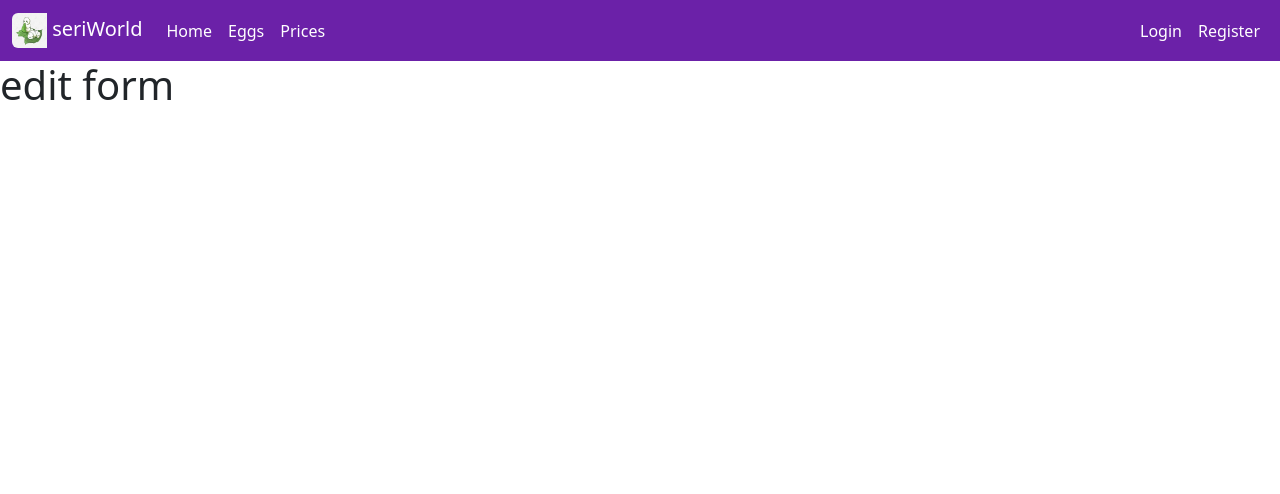
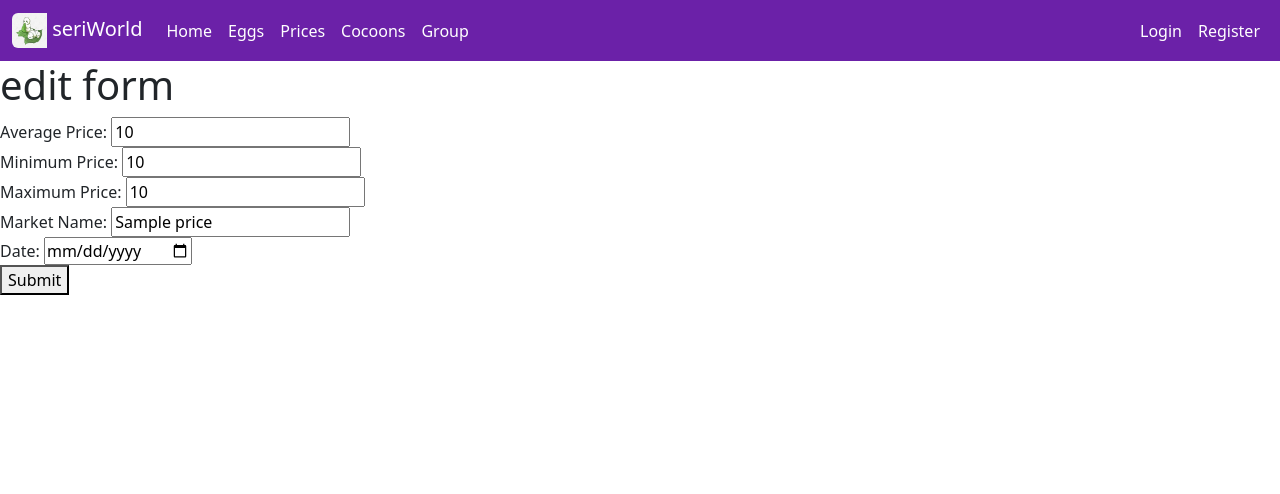
Before and after one commit to ashrithareddy-8074/seriEasy, a Node server app: page /prices/600000000000000000000001/edit in a window 1280 px wide. Shown: the top 494 px of the page. Run offline with Node 20, Linux system fonts and the light colour scheme; tables that the repository leaves empty hold one stand-in row (values such as "Sample post"); some libraries are stand-ins or nearby versions.

Commit message:
implemented cocoons feature

```diff
--- a/app.js
+++ b/app.js
@@ -65,6 +65,10 @@ app.get('/', (req, res) => {
   res.render('home')
 })
 
+app.get('/groups', (req, res) => {
+  res.render('group');
+})
+
 app.use('/eggs', eggRoutes)
 app.use('/', userRoutes)
 app.use('/prices', priceRoutes)
--- a/models/eggs.js
+++ b/models/eggs.js
@@ -14,6 +14,10 @@ const eggSchema = new Schema({
   },
   contact: {
     type: Number
+  },
+  owner:{
+    type: Schema.Types.ObjectId,
+    ref: 'User'
   }
 })
 
--- a/routes/eggs.js
+++ b/routes/eggs.js
@@ -13,6 +13,7 @@ router.get('/new', (req, res) => {
 
 router.post('/', async (req, res) => {
   const egg = new Egg(req.body)
+  egg.owner = req.user._id;
   await egg.save()
   req.flash('success', 'successfully added')
   res.redirect('/')
@@ -40,7 +41,7 @@ router.get('/:id/edit', async (req, res) => {
 
 router.put('/:id', async (req, res) => {
   const { id } = req.params
-  const egg = await Egg.findByIdAndUpdate(id, { ...req.body.egg })
+  const egg = await Egg.findByIdAndUpdate(id, { ...req.body })
   req.flash('success', 'successfully updated details')
   res.redirect(`/eggs/${egg._id}`)
 })
@@ -48,8 +49,8 @@ router.put('/:id', async (req, res) => {
 router.delete('/:id', async (req, res) => {
   const { id } = req.params
   await Egg.findByIdAndDelete(id)
+  req.flash('success', 'successfully delted')
   res.redirect('/eggs')
-  req.flash('success', 'successfully delted')
 })
 
 module.exports = router
--- a/routes/prices.js
+++ b/routes/prices.js
@@ -38,4 +38,11 @@ router.get('/:id/edit', async (req, res) => {
   res.render('prices/edit', { price })
 })
 
+router.put('/:id', async(req, res) =>{
+  const {id} = req.params;
+  const price = await Price.findByIdAndUpdate(id, {...req.body})
+  req.flash('success', 'successfully updated details');
+  res.redirect(`/prices/${price._id}`);
+})
+
 module.exports = router
--- a/views/cocoons/index.ejs
+++ b/views/cocoons/index.ejs
@@ -1,6 +1,8 @@
 <% layout('layouts/boilerplate') %>
 
 <h1>Cocoons available</h1>
+
+<a href="/cocoons/new">Add new</a>
 
 <% for(let cocoon of cocoons) {%>
 
@@ -9,5 +11,6 @@
       <li>Location: <%= cocoon.location %></li>
       <li>Quantity: <%= cocoon.expectedQuantity %></li>
       <li>Contact<%= cocoon.contact %></li>
+      <li><a href="/cocoons/<%= cocoon._id %>">View</a></li>
     </ul>
     <% } %>
--- a/views/eggs/index.ejs
+++ b/views/eggs/index.ejs
@@ -1,5 +1,5 @@
 <% layout('layouts/boilerplate') %>
-
+<a href="/eggs/new/">New</a>
 <h1>Eggs availability</h1>
 
 <% for(let egg of eggs) {%>
--- a/views/partials/navbar.ejs
+++ b/views/partials/navbar.ejs
@@ -20,6 +20,12 @@
           <li class="nav-item">
             <a class="nav-link" style="color:white;" href="/prices">Prices</a>
           </li>
+          <li class="nav-item">
+            <a href="/cocoons" class="nav-link" style="color:white;">Cocoons</a>
+          </li>
+          <li>
+            <a href="/groups" class="nav-link" style="color:white;">Group</a>
+          </li>
         </ul>
         </div>
         <div class="navbar-nav ms-auto " >
--- a/views/prices/edit.ejs
+++ b/views/prices/edit.ejs
@@ -1,3 +1,19 @@
 <% layout('layouts/boilerplate') %>
 
 <h1>edit form</h1>
+
+<div>
+    <form action="/prices/<%= price._id %>?_method=PUT" method="POST">
+        <label for="averagePrice">Average Price: </label>
+        <input type="number" value="<%= price.averagePrice %>" name="averagePrice" id="averagePrice" min="0"><br>
+        <label for="minimumPrice">Minimum Price: </label>
+        <input type="number" value="<%= price.minimumPrice %>" name="minimumPrice" id="minimumPrice" min="0"><br>
+        <label for="maximumPrice">Maximum Price: </label>
+        <input type="number" value="<%= price.maximumPrice %>" name="maximumPrice" id="maximumPrice" min="0"><br>
+        <label for="marketName">Market Name: </label>
+        <input type="text" value="<%= price.marketName %>" id="marketName" name="marketName"><br>
+        <label for="date">Date: </label>
+        <input type="date" value="" id="date" name="date"><br>
+        <button>Submit</button>
+    </form>
+</div>
--- a/views/prices/index.ejs
+++ b/views/prices/index.ejs
@@ -1,5 +1,6 @@
 <% layout('layouts/boilerplate') %>
 
+<a href="/prices/new">New</a>
 <h1>Prices</h1>
 
 <% for(let price of prices) {%>
@@ -11,5 +12,6 @@
             <li>Maximum Price: <%= price.maximumPrice %> </li>
             <li>Average Price: <%= price.averagePrice %> </li>
             <li><a href="/prices/<%= price._id %> ">View</a></li>
+            <li><a href="/prices/<%= price._id %>/edit">Edit</a></li>
         </ul>
     <% } %>
```
Also changed, not shown: routes/cocoons.js (+37 -0 lines), views/cocoons/edit.ejs (added, +17 -0 lines), views/cocoons/show.ejs (added, +11 -0 lines), views/eggs/edit.ejs (+4 -4 lines), views/eggs/show.ejs (+0 -1 lines), views/group.ejs (added).
